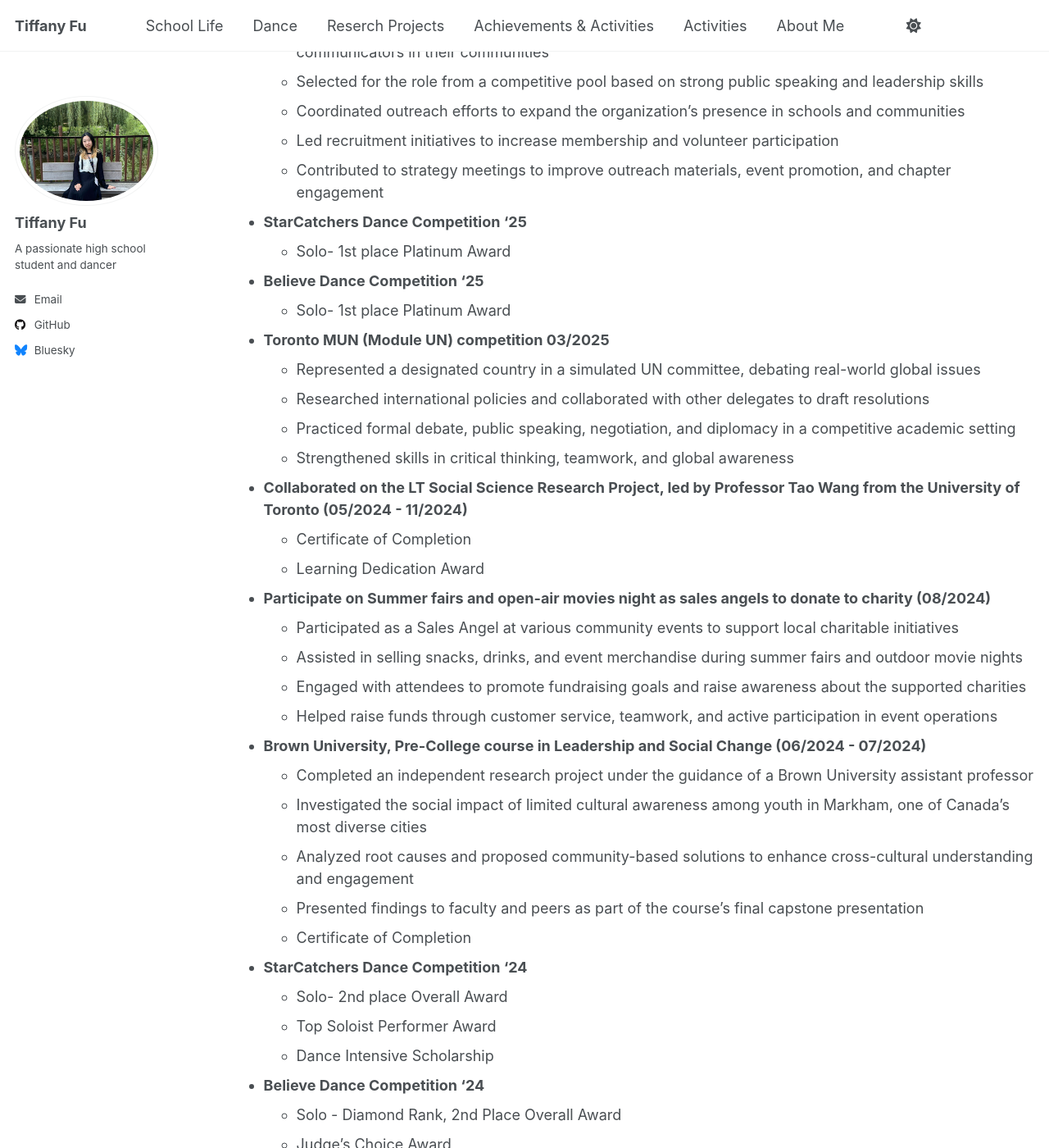
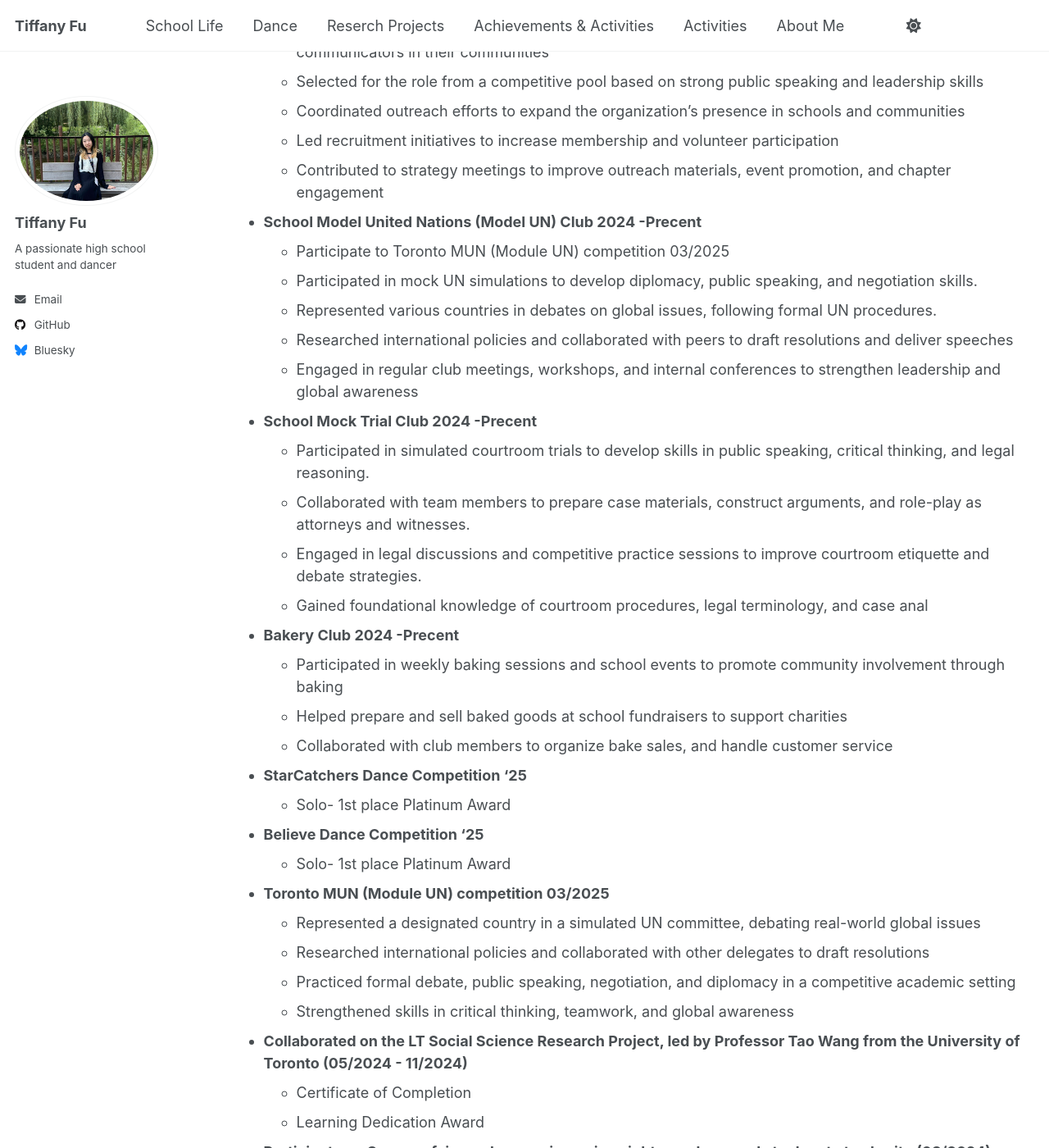
Before and after one commit to TiffanyJTFu/TiffanyFu, a Jekyll site: the page built from _pages/cv.md, in a window 1280 px wide and 1400 px high, scrolled down 1311 px. Shown: the whole window at 82% size. Built offline with Jekyll 4.4.1, drawn with Linux system fonts in a browser that asks for light colours; a script that is not in the unit is left out.

Commit message:
Update cv.md

```diff
--- a/_pages/cv.md
+++ b/_pages/cv.md
@@ -36,10 +36,25 @@ ACHIEVEMENTS AND ACTIVITIES
   * Certificate of Completion
 * **United Speakers Global - Outreach Executive 09/2024 - 2025**
   * United Speakers Global is a student-led non-profit organization dedicated to empowering youth through public speaking, communication, and leadership development. The organization provides workshops, events, and mentorship opportunities to help students build confidence and become effective communicators in their communities
-   * Selected for the role from a competitive pool based on strong public speaking and leadership skills
-   * Coordinated outreach efforts to expand the organization’s presence in schools and communities
-   * Led recruitment initiatives to increase membership and volunteer participation
-   * Contributed to strategy meetings to improve outreach materials, event promotion, and chapter engagement
+  * Selected for the role from a competitive pool based on strong public speaking and leadership skills
+  * Coordinated outreach efforts to expand the organization’s presence in schools and communities
+  * Led recruitment initiatives to increase membership and volunteer participation
+  * Contributed to strategy meetings to improve outreach materials, event promotion, and chapter engagement
+* **School Model United Nations (Model UN) Club 2024 -Precent**
+  * Participate to Toronto MUN (Module UN) competition 03/2025
+  * Participated in mock UN simulations to develop diplomacy, public speaking, and negotiation skills.
+  * Represented various countries in debates on global issues, following formal UN procedures.
+  * Researched international policies and collaborated with peers to draft resolutions and deliver speeches
+  * Engaged in regular club meetings, workshops, and internal conferences to strengthen leadership and global awareness
+* **School Mock Trial Club 2024 -Precent**
+  * Participated in simulated courtroom trials to develop skills in public speaking, critical thinking, and legal reasoning.
+  * Collaborated with team members to prepare case materials, construct arguments, and role-play as attorneys and witnesses.
+  * Engaged in legal discussions and competitive practice sessions to improve courtroom etiquette and debate strategies.
+  * Gained foundational knowledge of courtroom procedures, legal terminology, and case anal
+* **Bakery Club 2024 -Precent**
+  * Participated in weekly baking sessions and school events to promote community involvement through baking
+  * Helped prepare and sell baked goods at school fundraisers to support charities
+  * Collaborated with club members to organize bake sales, and handle customer service
 * **StarCatchers Dance Competition '25**
   * Solo- 1st place Platinum Award
 * **Believe Dance Competition '25**
```
